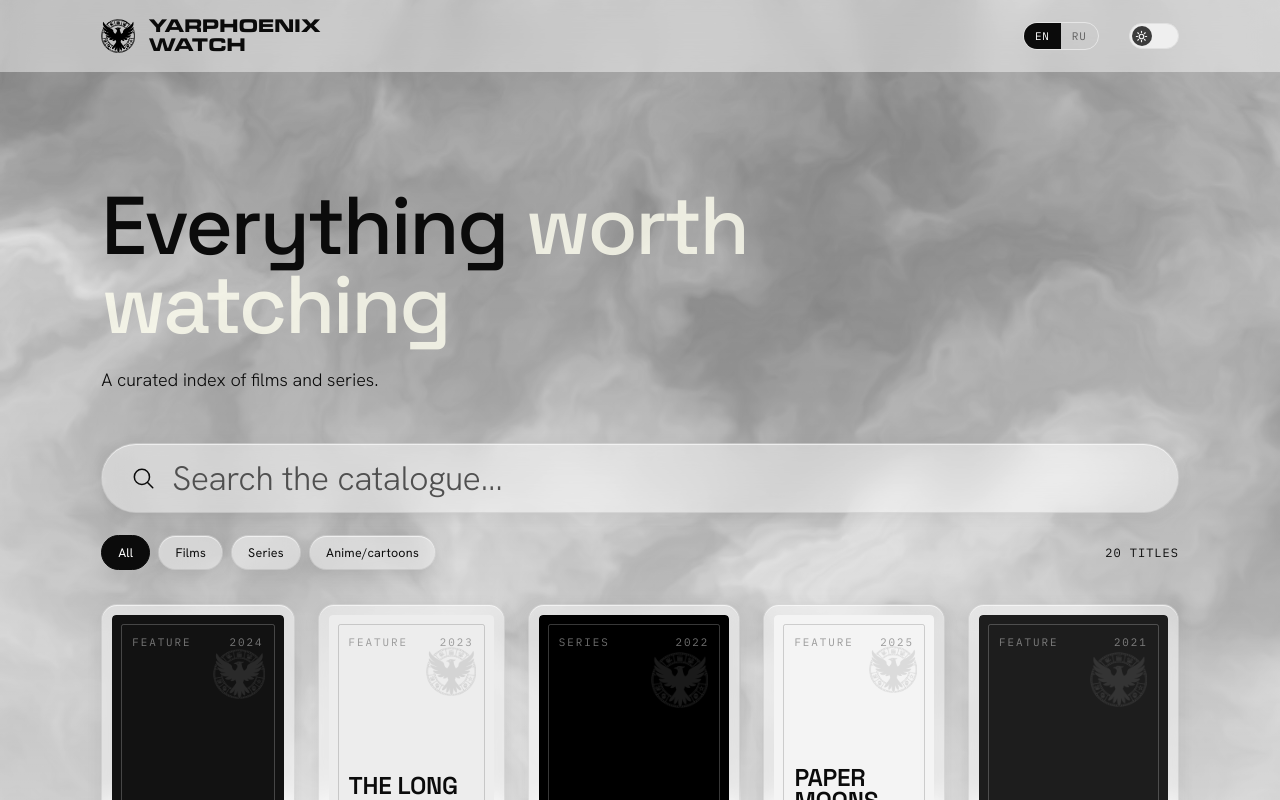
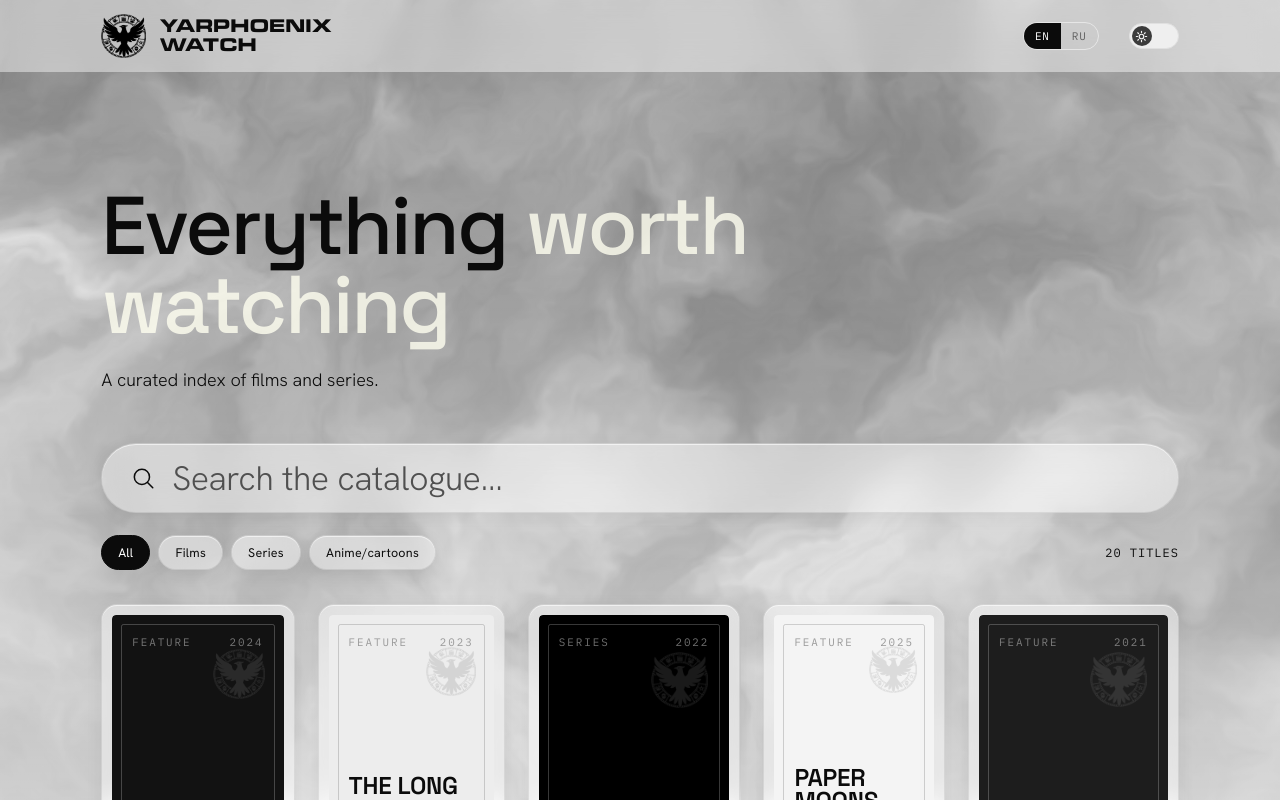
Before and after one commit to yarphoenix/yarphoenix-watch, a React (Create React App) app: page / in a window 1280 px wide. Shown: the top 800 px of the page. Built offline with nearby package versions, Linux system fonts and the light colour scheme; no server answers.

Commit message:
ui(brand-img): increase the size of logo's image

```diff
--- a/src/index.css
+++ b/src/index.css
@@ -183,8 +183,8 @@ html.intro-fresh .search-fake-placeholder {
     text-decoration: none;
 }
 .brand img {
-    width: 34px;
-    height: 34px;
+    width: 45px;
+    height: 45px;
     object-fit: contain;
     display: block;
 }
```
